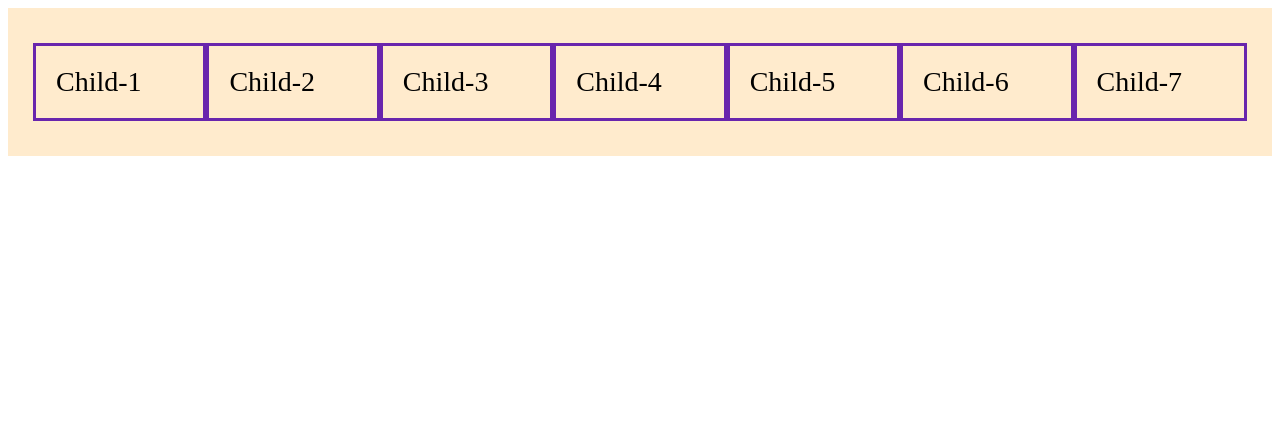
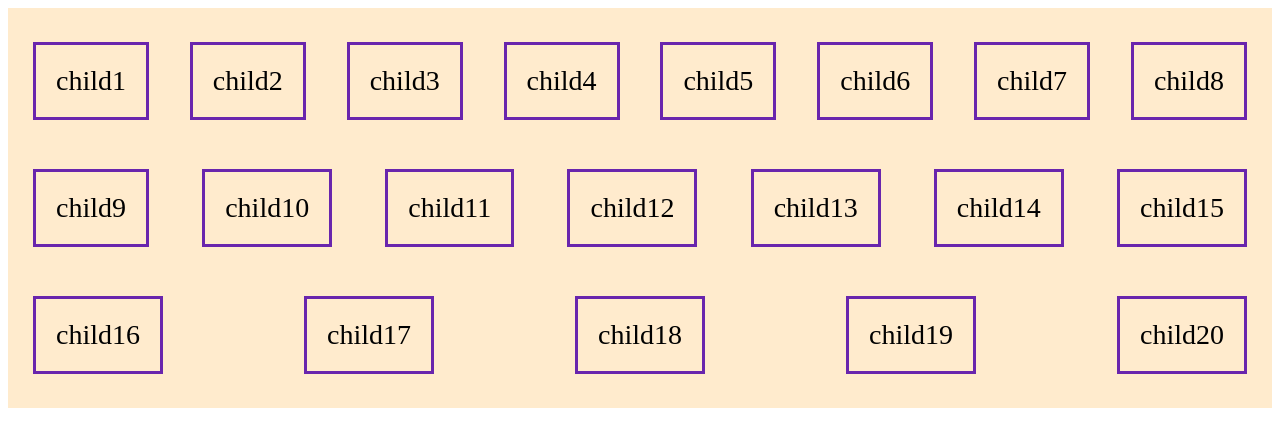
Before and after one commit to Faishal-Youshuf19/flexbox-component, a plain HTML site: page index.html in a window 1280 px wide. Drawn offline with Linux system fonts and the light colour scheme.

Commit message:
first commit

```diff
--- a/index.html
+++ b/index.html
@@ -8,13 +8,26 @@
   </head>
   <body>
     <section class="parent">
-      <div class="child">Child-1</div>
-      <div class="child">Child-2</div>
-      <div class="child">Child-3</div>
-      <div class="child">Child-4</div>
-      <div class="child">Child-5</div>
-      <div class="child">Child-6</div>
-      <div class="child">Child-7</div>
+      <div class="child">child1</div>
+      <div class="child">child2</div>
+      <div class="child">child3</div>
+      <div class="child">child4</div>
+      <div class="child">child5</div>
+      <div class="child">child6</div>
+      <div class="child">child7</div>
+      <div class="child">child8</div>
+      <div class="child">child9</div>
+      <div class="child">child10</div>
+      <div class="child">child11</div>
+      <div class="child">child12</div>
+      <div class="child">child13</div>
+      <div class="child">child14</div>
+      <div class="child">child15</div>
+      <div class="child">child16</div>
+      <div class="child">child17</div>
+      <div class="child">child18</div>
+      <div class="child">child19</div>
+      <div class="child">child20</div>
     </section>
   </body>
 </html>
--- a/styles/style.css
+++ b/styles/style.css
@@ -2,13 +2,19 @@
   padding: 25px;
   background-color: blanchedalmond;
   display: flex;
+  gap: 30px;
+  justify-content: space-between;
+  height: 350px;
+  align-items: center;
+  flex-direction: row;
+  flex-wrap: wrap;
 }
 .child {
   border: 3px solid rgb(105, 37, 173);
   background: rgb(#ff0000, hsl(120, 100%, 25%), #0000ff);
   padding: 20px;
   font-size: 28px;
-  margin: 10px 0;
+  /* margin: 10px 0; */
   /* display: inline; */
-  width: 400px;
+  /* width: 400px; */
 }
```
